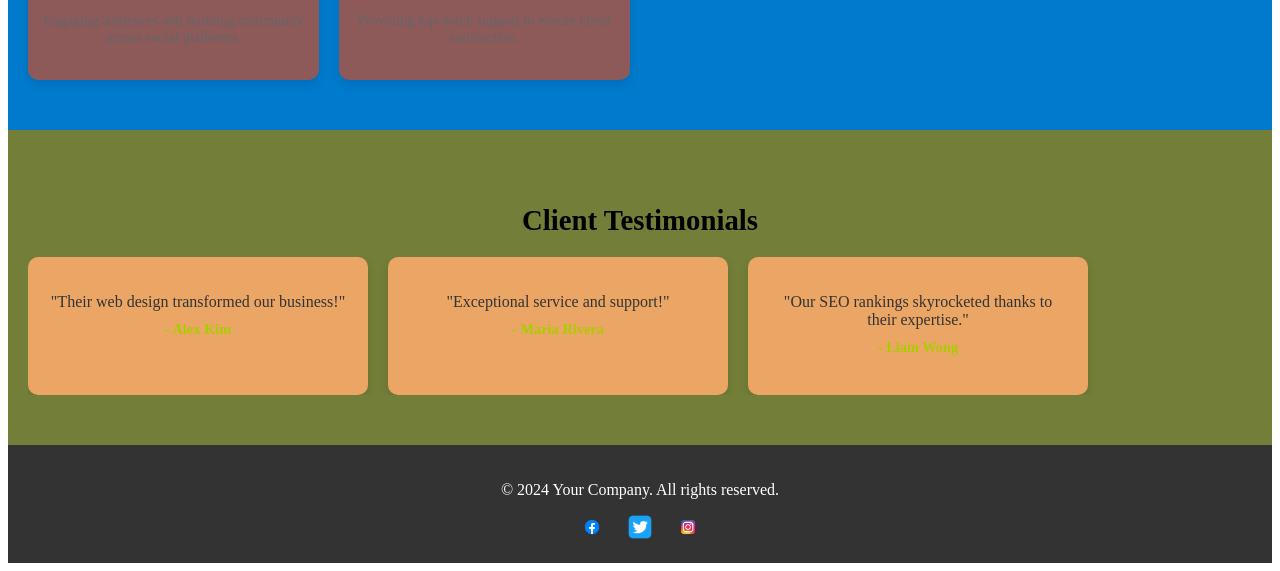
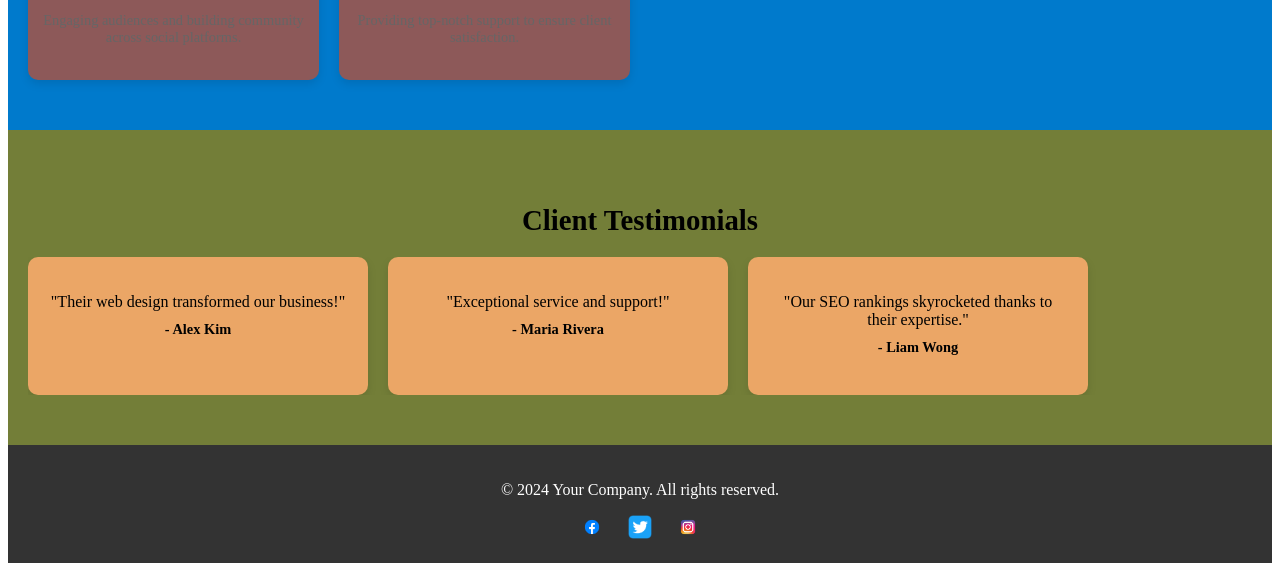
Before and after one commit to MdSiamShikder172/web1, a plain HTML site: page services.html in a window 1280 px wide. Shown: the part 722-1293 px from the top of the page. Drawn offline with Linux system fonts and the light colour scheme.

Commit message:
Third Commit v4.2

```diff
--- a/styles2.css
+++ b/styles2.css
@@ -99,13 +99,13 @@
 
 .testimonial p {
     font-size: 1em;
-    color: #333;
+    color: #000000;
     margin-bottom: 10px;
 }
 
 .testimonial h4 {
     font-size: 0.9em;
-    color: #aacc00;
+    color: #000000;
     margin-top: 10px;
 }
 
```
